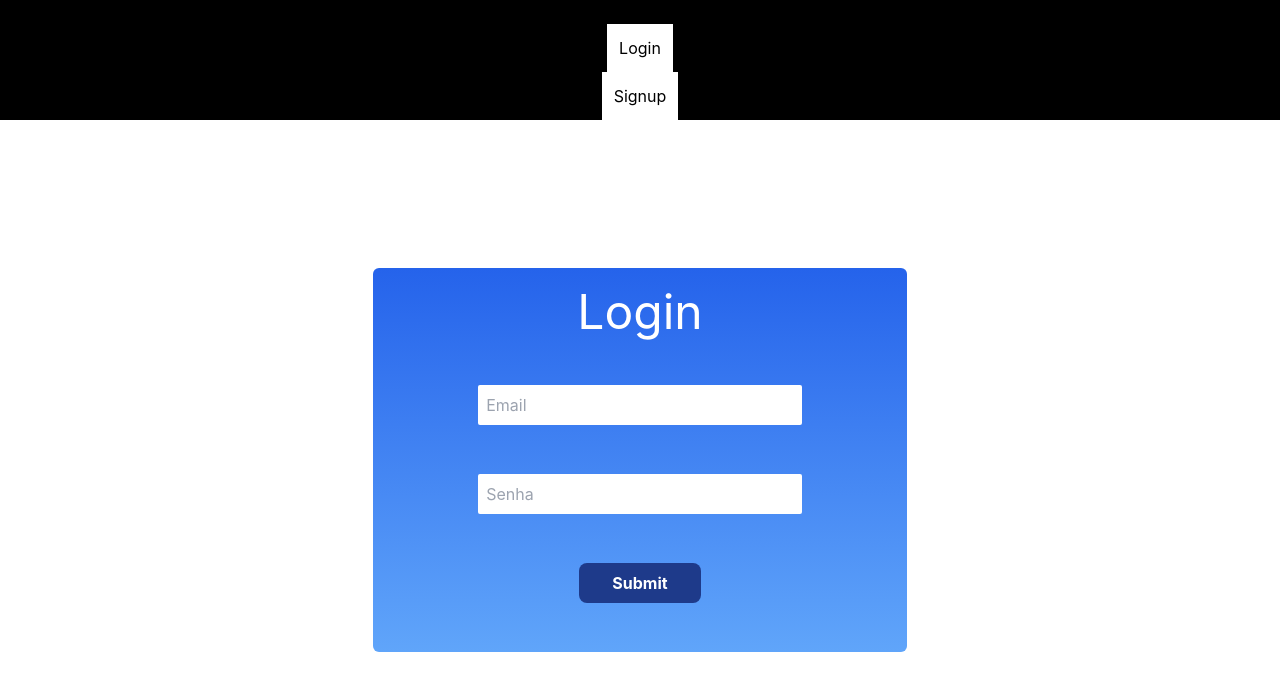
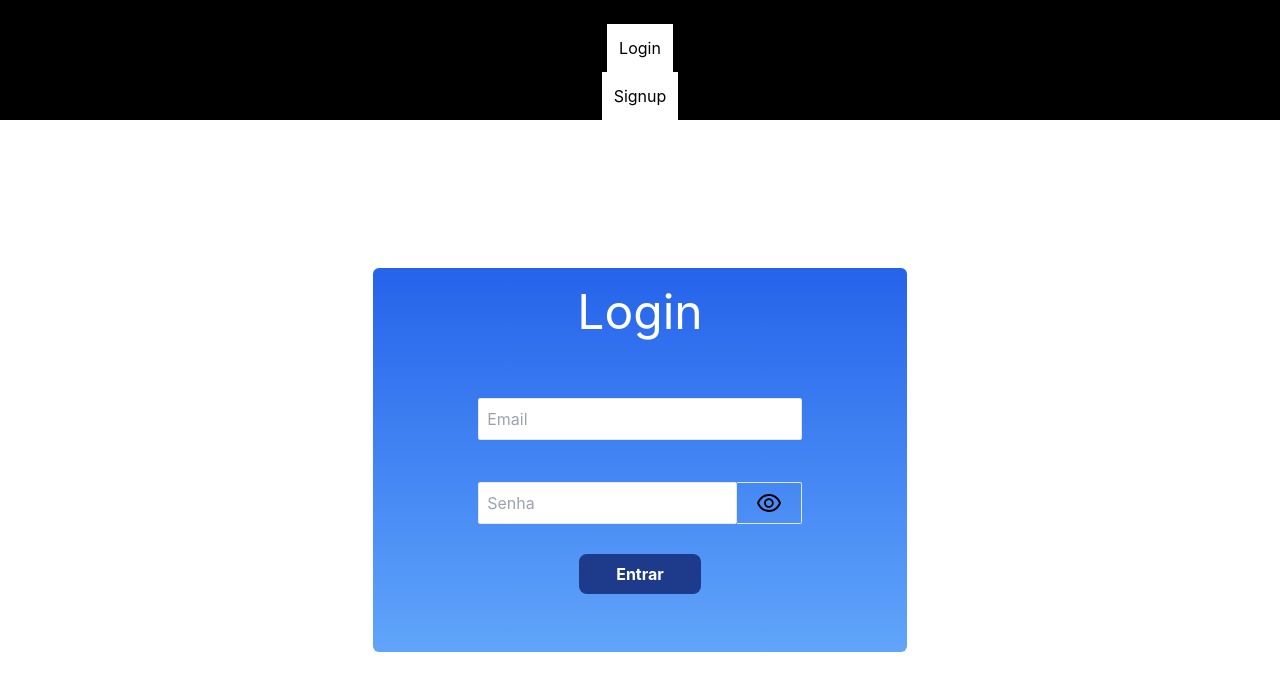
Before and after one commit to Jao-Couto/BDII-React, a React (Create React App) app: page /login in a window 1280 px wide. Shown: the top 690 px of the page. Built offline with nearby package versions, Linux system fonts and the light colour scheme.

Commit message:
Form de login modularizado

```diff
--- a/src/components/CadastroUsuario.js
+++ b/src/components/CadastroUsuario.js
@@ -111,7 +111,7 @@ export default function CadastroUsuario(props) {
 
         <div className="flex flex-row w-full justify-evenly pt-2">
           <FormInput name='email' placeholder='Email' type='text' size='w-3/5'/>
-          <PasswordInput/>
+          <PasswordInput size="w-2/5"/>
         </div>
 
         <div className="flex flex-row w-full justify-evenly pt-2">
--- a/src/components/PasswordInput.js
+++ b/src/components/PasswordInput.js
@@ -5,10 +5,10 @@ import { useState } from 'react';
 export default function PasswordInput(props){
     const [mostraSenha, setMostraSenha] = useState(false);
     return(
-        <div className="w-2/5 flex rounded-sm h-form-input">
-            <FormInput name="senha" type={mostraSenha ? "text" : "password"} placeholder="Senha" size="w-4/5 mr-0"/>
+        <div className={"flex rounded-sm h-form-input mx-1 " + props.size}>
+            <FormInput name="senha" type={mostraSenha ? "text" : "password"} placeholder="Senha" size="w-4/5 mr-0 ml-0"/>
             <div
-                className="rounded-r-sm w-1/5 outline-none border border-gray-200 h-full m-1 ml-0 border-l-0 flex justify-center items-center"
+                className="rounded-r-sm w-1/5 outline-none border border-gray-200 h-full my-1 border-l-0 flex justify-center items-center"
                 id="showPSW"
                 onClick={() => {
                 setMostraSenha(!mostraSenha);
--- a/src/components/login.js
+++ b/src/components/login.js
@@ -1,13 +1,13 @@
 import React, { useState } from "react";
 import { Redirect } from "react-router";
 import medicoService from "../services/medicoService";
+import FormInput from "./FormInput";
+import PasswordInput from "./PasswordInput";
 
 export default function Login(params) {
   const [redirect, setRedirect] = useState(false);
-  const [email, setEmail] = useState("");
-  const [senha, setSenha] = useState("");
 
-  const entrar = () => {
+  const entrar = (email, senha) => {
     let data = {
       email: email,
       senha: senha,
@@ -34,42 +34,24 @@ export default function Login(params) {
 
   const handleSubmit = (event) => {
     event.preventDefault();
-    entrar();
+    const data = new FormData(event.target);
+    entrar(data.get('email'), data.get('senha'));
   };
 
   return (
     <main className="container flex flex-col h-96 lg:w-5/12 sm:w-full bg-gradient-to-b  from-blue-600 to-blue-400 rounded-md">
       <h1 className="text-5xl text-center mt-5 text-white">Login</h1>
       <form
-        className="flex flex-col p-6 justify-around items-center h-full"
+        className="flex flex-col p-6 justify-evenly items-center h-full"
         onSubmit={handleSubmit}
       >
-        <input
-          type="email"
-          id="email"
-          onChange={(e) => {
-            setEmail(e.target.value);
-          }}
-          value={email}
-          className="p-2 rounded-sm w-2/3"
-          placeholder="Email"
-          required
-        ></input>
-        <input
-          type="password"
-          id="senha"
-          onChange={(e) => {
-            setSenha(e.target.value);
-          }}
-          value={senha}
-          className="p-2 rounded-sm w-2/3"
-          placeholder="Senha"
-          required
-        ></input>
+        <FormInput name="email" placeholder="Email" size="w-2/3"/>
+        <PasswordInput size="w-2/3"/>
         {redirect ? <Redirect to="/" /> : null}
         <input
           type="submit"
           className="p-2 rounded-lg w-1/4 mx-auto bg-blue-900 text-white font-bold"
+          value="Entrar"
         />
       </form>
     </main>
```
